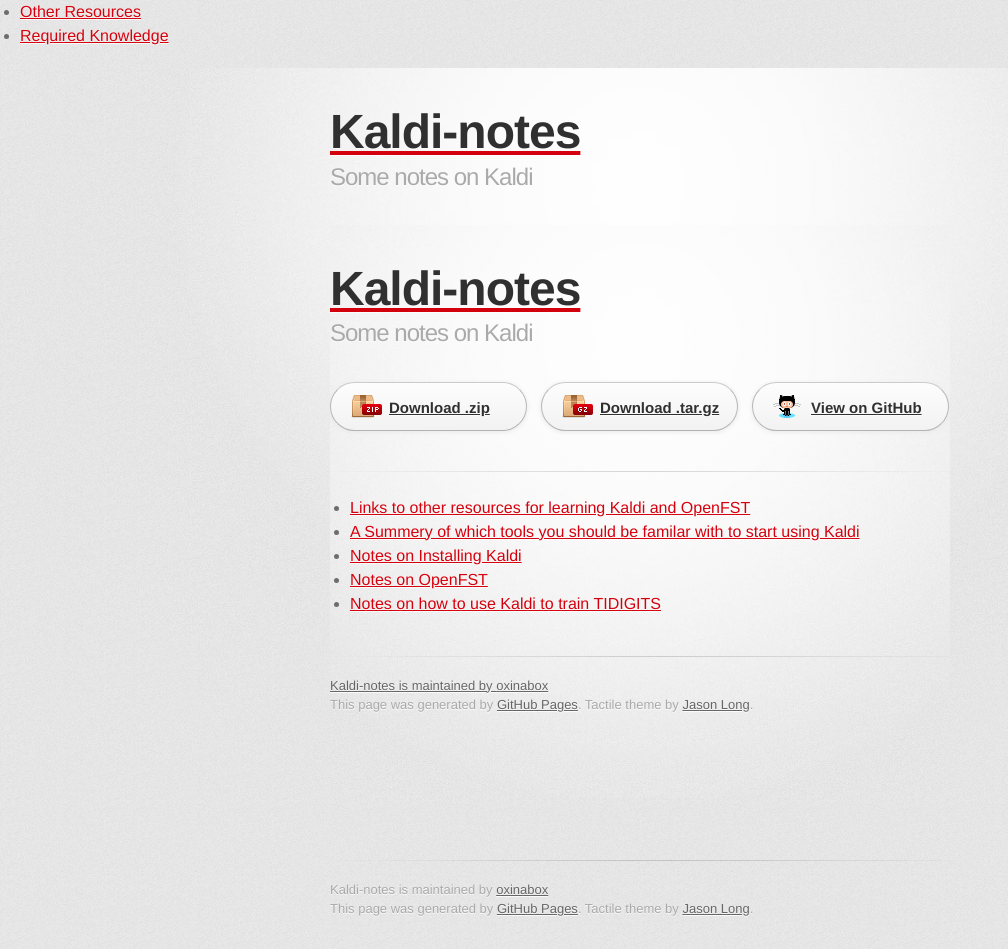
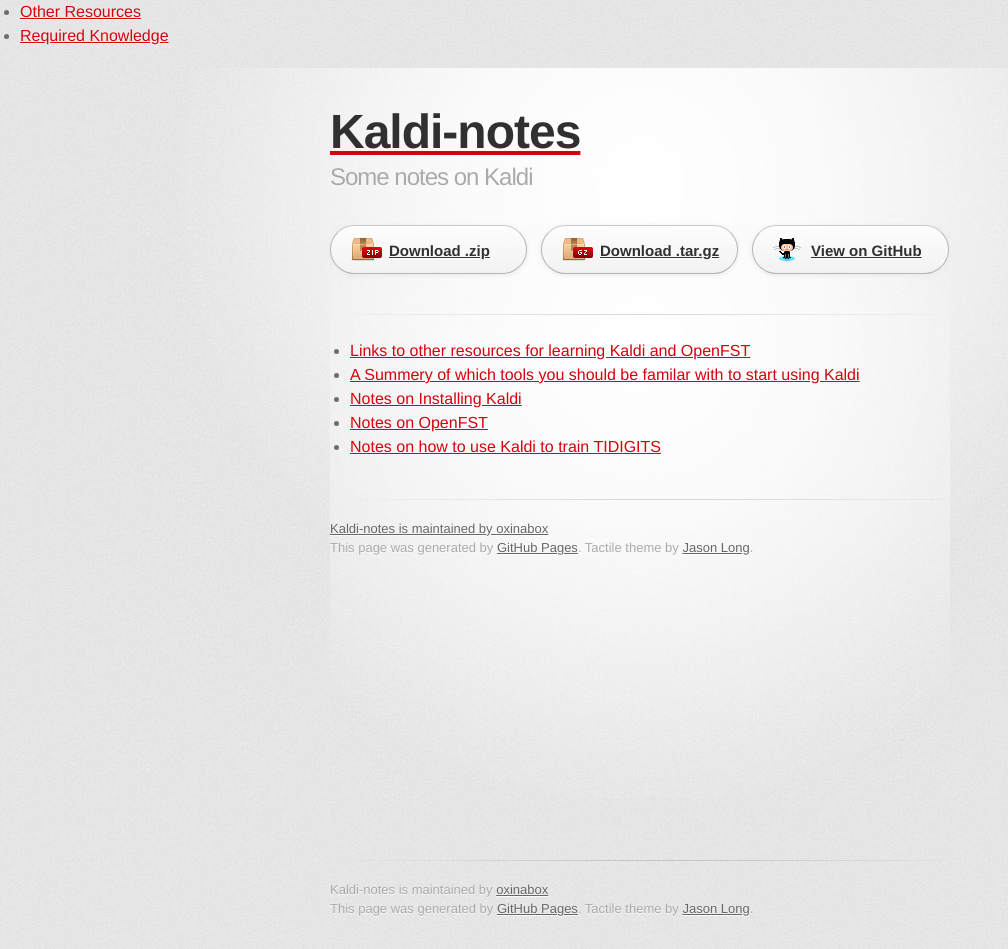
Before and after one commit to oxinabox/Kaldi-Notes, a Jekyll site: the page built from index.html, in a window 1280 px wide. Shown: the whole page, without its empty margins (0-1008 px from the left). Built offline with Jekyll 4.4.1, drawn with Linux system fonts in a browser that asks for light colours; some web fonts are replaced; Markdown is read by kramdown in place of the engine named in the settings.

Commit message:
=quick submission.

```diff
--- a/index.html
+++ b/index.html
@@ -3,28 +3,9 @@
 ---
 
 <!DOCTYPE html>
-<html>
-  <head>
-    <meta charset='utf-8'>
-    <meta http-equiv="X-UA-Compatible" content="chrome=1">
-    <link href='https://fonts.googleapis.com/css?family=Chivo:900' rel='stylesheet' type='text/css'>
-    <link rel="stylesheet" type="text/css" href="stylesheets/stylesheet.css" media="screen">
-    <link rel="stylesheet" type="text/css" href="stylesheets/pygment_trac.css" media="screen">
-    <link rel="stylesheet" type="text/css" href="stylesheets/print.css" media="print">
-    <!--[if lt IE 9]>
-    <script src="//html5shiv.googlecode.com/svn/trunk/html5.js"></script>
-    <![endif]-->
-    <title>Kaldi-notes by oxinabox</title>
-  </head>
-
   <body>
     <div id="container">
       <div class="inner">
-
-        <header>
-          <a href='.'><h1>Kaldi-notes</h1></a>
-          <h2>Some notes on Kaldi</h2>
-        </header>
 
         <section id="downloads" class="clearfix">
           <a href="https://github.com/oxinabox/Kaldi-Notes/zipball/master" id="download-zip" class="button"><span>Download .zip</span></a>
```
